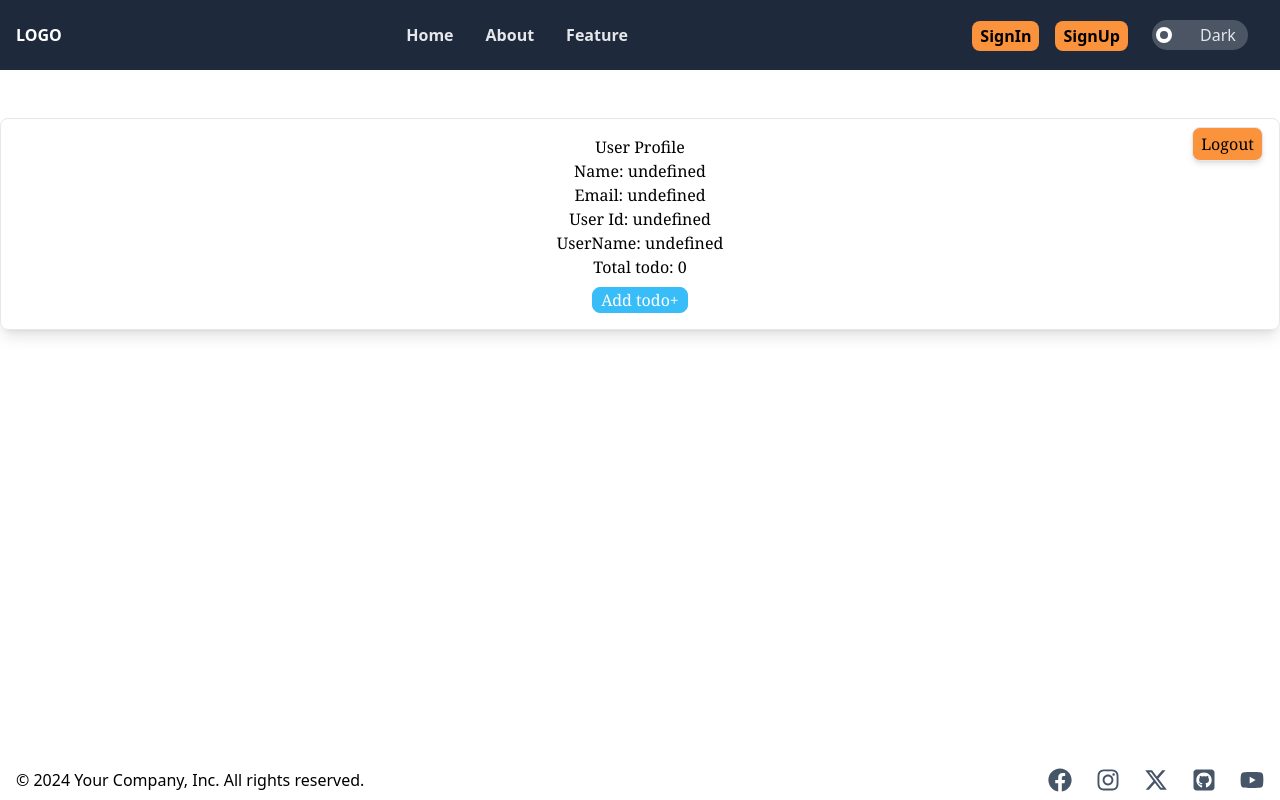
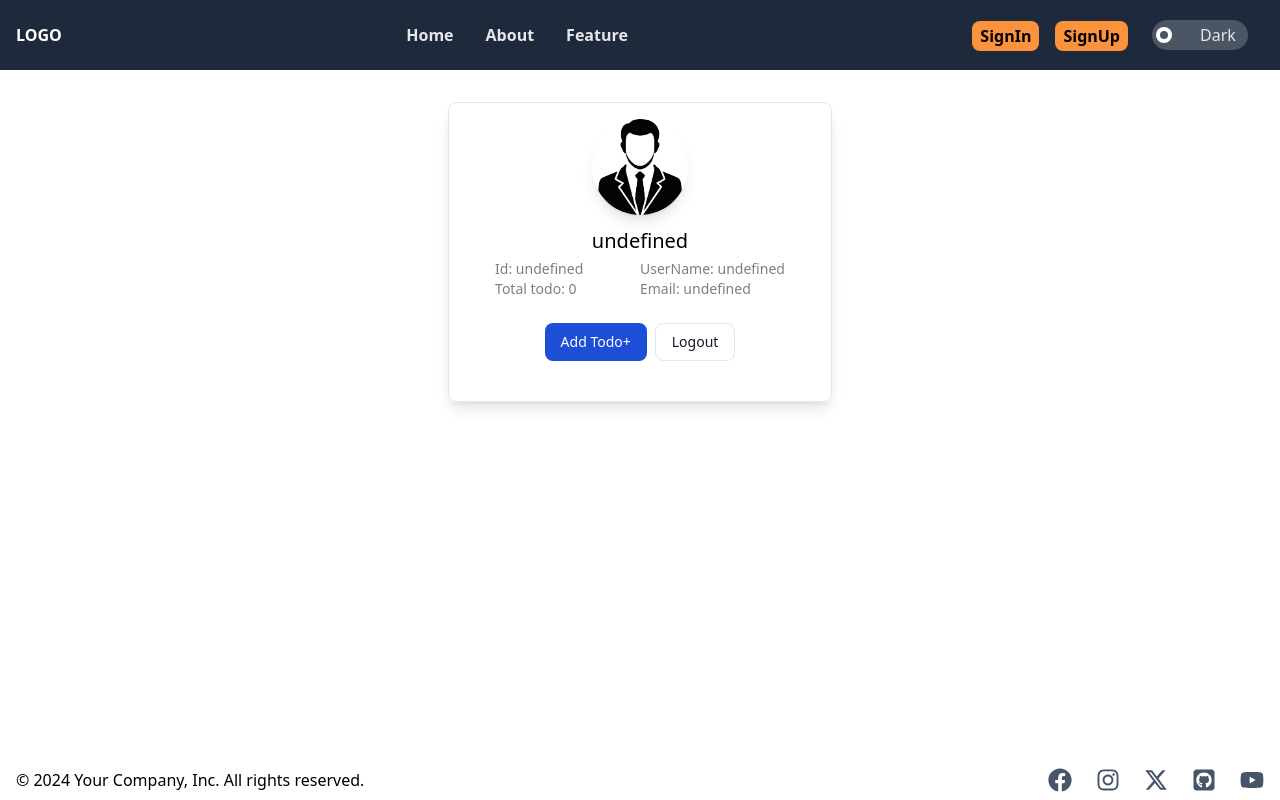
Before and after one commit to devHksingh/simple_todo_frontend, a React app: page /profile in a window 1280 px wide. Built offline with nearby package versions, Linux system fonts and the light colour scheme; the HTML template or start-up script is replaced by a standard one.

Commit message:
update ui

```diff
--- a/src/pages/Profile.jsx
+++ b/src/pages/Profile.jsx
@@ -1,8 +1,7 @@
-
-
 import axios from "axios"
 import { useEffect, useState } from "react"
 import { useNavigate } from "react-router-dom"
+import profileImg from '../assets/vecteezy_a-silhouette-of-a-man-in-a-suit-and-tie_49579807.png'
 
 function Profile() {
 
@@ -55,34 +54,47 @@ function Profile() {
         navigate('/addtodo')
     }
   return (
-    <div className="container mx-auto font-serif">
-        <div className="relative flex flex-col items-center justify-center p-4 mt-12 mb-4 border rounded-lg shadow-lg ">
-            <h2>User Profile</h2>
-            <p>Name: {`${data.name}`}</p>
-            <p>Email: {`${data.email}`}</p>
-            <p>User Id: {`${data.id}`}</p>
-            <p>UserName: {`${data.userName}`}</p>
-            {/* <p>Todo : {`${data.todo.length}`}</p> */}
-            <p>Total todo: {`${todo.length}`}</p>
-            <button
-            className="absolute top-0 right-0 px-2 py-1 mt-2 mr-4 font-serif bg-orange-400 border rounded-lg shadow-md hover:bg-orange-600"
-            onClick={logoutHandler}
-            >Logout</button>
-            <button className="px-2 mt-2 text-white border rounded-lg border-sky-400 bg-sky-400" onClick={addTodoHandeler}>Add todo+</button>
+    <div className="container mx-auto ">
 
+        <div className="w-full max-w-sm mx-auto my-8 border rounded-lg shadow-lg bg-inherit">
+
+            <div className="flex flex-col items-center px-4 pt-4 pb-10">
+
+                    <img className="w-24 h-24 mb-3 bg-white border border-none rounded-full shadow-lg" src={profileImg} alt="Bonnie image"/>
+
+                <h5 className="mb-1 text-xl font-medium text-gray-900 y-50 text-inherit">{`${data.name}`}</h5>
+
+                <div className="grid items-center justify-center grid-cols-2">
+                    <span className="text-sm text-gray-500 opacity-50 text-inherit">Id: <span className="text-inherit">{`${data.id}`}</span></span>
+                    <span className="text-sm text-gray-500 opacity-50 text-inherit">UserName: <span className="text-inherit">{`${data.userName}`}</span></span>
+                    <span className="text-sm text-gray-500 opacity-50 text-inherit">Total todo: <span className="text-inherit">{`${todo.length}`}</span></span>
+                    <span className="text-sm text-gray-500 opacity-50 text-inherit">Email: <span className="text-inherit">{` ${data.email}`}</span></span>
+                </div>
+                <div className="flex mt-4 md:mt-6">
+                    <a href="#" className="inline-flex items-center px-4 py-2 text-sm font-medium text-center text-white bg-blue-700 rounded-lg hover:bg-blue-800 focus:ring-4 focus:outline-none focus:ring-blue-300 dark:bg-blue-600 dark:hover:bg-blue-700 dark:focus:ring-blue-800"
+                    onClick={addTodoHandeler}
+                    >Add Todo+</a>
+                    <a href="#" className="px-4 py-2 text-sm font-medium text-gray-900 bg-white border border-gray-200 rounded-lg ms-2 focus:outline-none hover:bg-gray-100 hover:text-blue-700 focus:z-10 focus:ring-4 focus:ring-gray-100 dark:focus:ring-gray-700 dark:bg-gray-800 dark:text-gray-400 dark:border-gray-600 dark:hover:text-white dark:hover:bg-gray-700"
+                    onClick={logoutHandler}
+                    >Logout</a>
+                </div>
+            </div>
         </div>
+
         <div className="flex flex-col items-center justify-center gap-4 m-4 md:flex-row">
             {
                 todo.map((t)=>(
                     <article key={todo.index} className="inline-block p-4 border shadow-lg rounded-xl">
-                        <h2>Title: {t.title}</h2>
-                        <p>Body: {t.content}</p>
-                        <p>todo id: {t.id}</p>
-                        <p>createdAt: {new Date(t.createdAt).toLocaleTimeString()}</p>
+                        <h2> <span className="opacity-70">Title:</span> {t.title}</h2>
+                        <p> <span className="opacity-70">Body:</span> {t.content}</p>
+                        <p> <span className="capitalize opacity-70">todo id:</span> {t.id}</p>
+                        <p> <span className="capitalize opacity-70">createdAt:</span> {new Date(t.createdAt).toLocaleString()}</p>
                     </article>
                 ))
             }
         </div>
+
+
 
     </div>
   )
```
Also changed, not shown: src/assets/vecteezy_a-silhouette-of-a-man-in-a-suit-and-tie_49579807.png (added).
